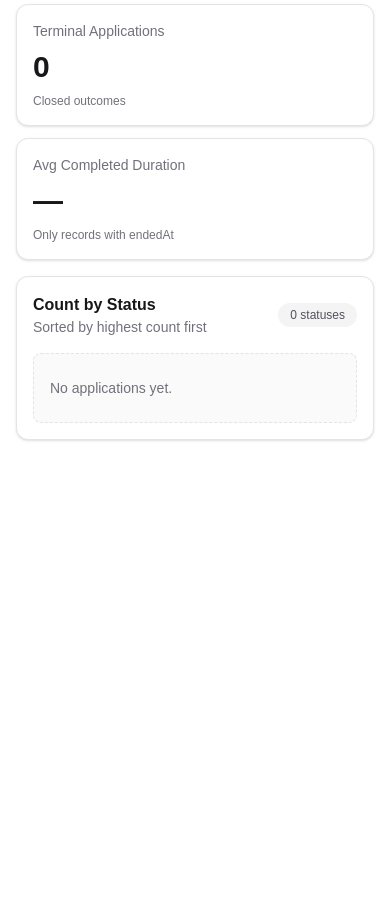
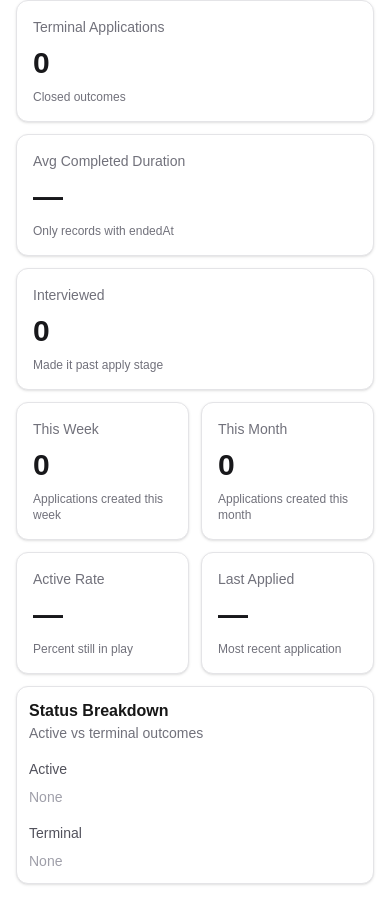
Before and after one commit to kngevrything/job-helper, a Next.js app in the folder job-tracker/: page / in a window 390 px wide. Shown: the part 1669-2569 px from the top of the page. Before the commit the page ends 2125 px from the top, so only its background shows below. Built offline with nearby package versions, Linux system fonts and the light colour scheme; no server answers; the database is empty.

Commit message:
feat: refactor job application status handling and update dashboard metrics

```diff
--- a/job-tracker/src/app/MainClient.tsx
+++ b/job-tracker/src/app/MainClient.tsx
@@ -1,7 +1,7 @@
 "use client";
 
 import { useEffect, useState } from "react";
-import { JOB_APPLICATION_STATUSES } from "@/lib/jobApplicationStatuses";
+import { APPLICATION_STATUSES } from "@/lib/status";
 
 type Application = {
   _id: string;
@@ -96,7 +96,7 @@ export default function MainClient() {
       "No Response, Job Closed",
       "Ghosted",
       "Disappeared",
-      "Made 2nd, Declined to Proceed",
+      "2nd Round, Declined to Proceed",
     ].includes(status);
   }
 
@@ -319,7 +319,7 @@ export default function MainClient() {
         "No Response, Job Closed",
         "Ghosted",
         "Disappeared",
-        "Made 2nd, Declined to Proceed",
+        "2nd Round, Declined to Proceed",
       ].includes(app.status)
     ).length,
   };
@@ -509,7 +509,7 @@ export default function MainClient() {
                 className="rounded-xl border border-slate-300 bg-white px-3 py-2 text-sm outline-none transition focus:border-slate-500 focus:ring-2 focus:ring-slate-200"
               >
                 <option value="All">All Statuses</option>
-                {JOB_APPLICATION_STATUSES.map((status) => (
+                {APPLICATION_STATUSES.map((status) => (
                   <option key={status} value={status}>
                     {status}
                   </option>
@@ -664,7 +664,7 @@ export default function MainClient() {
                         disabled={updating}
                         className="w-full rounded-xl border border-slate-300 bg-white px-3 py-2 text-sm outline-none transition focus:border-slate-500 focus:ring-2 focus:ring-slate-200"
                       >
-                        {JOB_APPLICATION_STATUSES.map((status) => (
+                        {APPLICATION_STATUSES.map((status) => (
                           <option key={status} value={status}>
                             {status}
                           </option>
--- a/job-tracker/src/app/api/job-applications/[id]/status/route.ts
+++ b/job-tracker/src/app/api/job-applications/[id]/status/route.ts
@@ -2,19 +2,7 @@ import { NextResponse } from "next/server";
 import { connectToDatabase } from "@/lib/db/mongoose";
 import { JobApplication } from "@/models/JobApplication";
 import { jobApplicationStatusSchema } from "@/lib/validation/jobApplication";
-
-const TERMINAL_STATUSES = new Set([
-  "Rejected, No Interview",
-  "Closed, No Interview",
-  "1st Round Exit",
-  "2nd Round Exit",
-  "3rd Round Exit",
-  "Final Round Exit",
-  "No Response, Job Closed",
-  "Ghosted",
-  "Disappeared",
-  "Made 2nd, Declined to Proceed",
-]);
+import { isTerminalStatus } from "@/lib/status"
 
 type RouteContext = {
   params: Promise<{
@@ -37,7 +25,7 @@ export async function PATCH(req: Request, context: RouteContext) {
     }
 
     const status = parsed.data;
-    const isTerminal = TERMINAL_STATUSES.has(status);
+    const isTerminal = isTerminalStatus(status);
 
     await connectToDatabase();
 
--- a/job-tracker/src/app/dashboard.tsx
+++ b/job-tracker/src/app/dashboard.tsx
@@ -1,5 +1,6 @@
 // src/app/dashboard.tsx
 import { getDashboardSummary } from "@/lib/dashboard"
+import { TERMINAL_STATUSES, isTerminalStatus } from "@/lib/status"
 
 function formatAverageDays(value: number | null) {
   if (value === null) return "—"
@@ -9,8 +10,23 @@ function formatAverageDays(value: number | null) {
 export default async function Dashboard() {
   const summary = await getDashboardSummary()
 
+  const activeStatuses = summary.statusCounts.filter(
+    (item) => !isTerminalStatus(item.status)
+  )
+
+  const terminalStatuses = summary.statusCounts.filter((item) =>
+    isTerminalStatus(item.status)
+  )
+
+  const activeRate =
+  summary.totalApplications > 0
+    ? Math.round(
+        (summary.activeApplications / summary.totalApplications) * 100
+      )
+    : null
+
   return (
-    <section className="space-y-4">
+    <section className="space-y-3">
       <div>
         <h2 className="text-xl font-semibold tracking-tight">Dashboard</h2>
         <p className="text-sm text-zinc-500">
@@ -18,7 +34,7 @@ export default async function Dashboard() {
         </p>
       </div>
 
-      <div className="grid grid-cols-1 gap-3 md:grid-cols-2 xl:grid-cols-4">
+      <div className="grid grid-cols-1 gap-3 md:grid-cols-2 xl:grid-cols-5">
         <SummaryCard
           label="Total Applications"
           value={summary.totalApplications}
@@ -39,28 +55,59 @@ export default async function Dashboard() {
           value={formatAverageDays(summary.averageCompletedDurationDays)}
           subtext="Only records with endedAt"
         />
+        <SummaryCard
+          label="Interviewed"
+          value={summary.interviewedApplications}
+          subtext="Made it past apply stage"
+        />
+      </div>
+      <div className="grid grid-cols-2 gap-3 md:grid-cols-4">
+        <SummaryCard
+          label="This Week"
+          value={summary.applicationsThisWeek}
+          subtext="Applications created this week"
+        />
+
+        <SummaryCard
+          label="This Month"
+          value={summary.applicationsThisMonth}
+          subtext="Applications created this month"
+        />
+
+        <SummaryCard
+          label="Active Rate"
+          value={activeRate !== null ? `${activeRate}%` : "—"}
+          subtext="Percent still in play"
+        />
+
+        <SummaryCard
+          label="Last Applied"
+          value={
+            summary.newestApplicationDate
+              ? new Date(summary.newestApplicationDate).toLocaleDateString()
+              : "—"
+          }
+          subtext="Most recent application"
+        />
       </div>
 
-      <div className="rounded-xl border border-zinc-200 bg-white p-4 shadow-sm">
-        <div className="mb-4 flex items-center justify-between">
+      <div className="rounded-xl border border-zinc-200 bg-white p-3 shadow-sm space-y-4">
         <div>
-            <h3 className="text-base font-semibold">Count by Status</h3>
+          <h3 className="text-base font-semibold">Status Breakdown</h3>
           <p className="text-sm text-zinc-500">
-              Sorted by highest count first
+            Active vs terminal outcomes
           </p>
         </div>
-          <div className="rounded-full bg-zinc-100 px-3 py-1 text-xs font-medium text-zinc-600">
-            {summary.statusCounts.length} statuses
-          </div>
-        </div>
 
-        {summary.statusCounts.length === 0 ? (
-          <div className="rounded-lg border border-dashed border-zinc-200 bg-zinc-50 px-4 py-6 text-sm text-zinc-500">
-            No applications yet.
-          </div>
+        {/* Active */}
+        <div>
+          <div className="mb-2 text-sm font-medium text-zinc-600">Active</div>
+
+          {activeStatuses.length === 0 ? (
+            <div className="text-sm text-zinc-400">None</div>
           ) : (
             <div className="grid grid-cols-1 gap-2 md:grid-cols-2 xl:grid-cols-3">
-            {summary.statusCounts.map((item) => {
+              {activeStatuses.map((item) => {
                 const maxCount = summary.statusCounts[0]?.count ?? 1
                 const percent =
                   maxCount > 0 ? Math.max((item.count / maxCount) * 100, 6) : 0
@@ -68,7 +115,7 @@ export default async function Dashboard() {
                 return (
                   <div
                     key={item.status}
-                  className="rounded-lg border border-zinc-200 bg-zinc-50/70 p-3"
+                    className="rounded-lg border border-zinc-200 bg-zinc-50/40 p-3"
                   >
                     <div className="mb-2 flex items-start justify-between gap-3">
                       <div className="min-w-0 text-sm font-medium text-zinc-800">
@@ -81,7 +128,7 @@ export default async function Dashboard() {
 
                     <div className="h-2 overflow-hidden rounded-full bg-zinc-200">
                       <div
-                      className="h-full rounded-full bg-zinc-700 transition-all"
+                        className="h-full rounded-full bg-zinc-700"
                         style={{ width: `${percent}%` }}
                       />
                     </div>
@@ -90,6 +137,47 @@ export default async function Dashboard() {
               })}
             </div>
           )}
+        </div>
+
+        {/* Terminal */}
+        <div>
+          <div className="mb-2 text-sm font-medium text-zinc-600">Terminal</div>
+
+          {terminalStatuses.length === 0 ? (
+            <div className="text-sm text-zinc-400">None</div>
+          ) : (
+            <div className="grid grid-cols-1 gap-2 md:grid-cols-2 xl:grid-cols-3">
+              {terminalStatuses.map((item) => {
+                const maxCount = summary.statusCounts[0]?.count ?? 1
+                const percent =
+                  maxCount > 0 ? Math.max((item.count / maxCount) * 100, 6) : 0
+
+                return (
+                  <div
+                    key={item.status}
+                    className="rounded-lg border border-zinc-200 bg-zinc-50/40 px-3 py-2"
+                  >
+                    <div className="mb-2 flex items-start justify-between gap-3">
+                      <div className="min-w-0 text-sm text-zinc-600">
+                        {item.status}
+                      </div>
+                      <div className="shrink-0 rounded-md bg-white px-2 py-1 text-sm font-semibold text-zinc-600 border border-zinc-200">
+                        {item.count}
+                      </div>
+                    </div>
+
+                    <div className="h-2 overflow-hidden rounded-full bg-zinc-200">
+                      <div
+                        className="h-full rounded-full bg-zinc-400"
+                        style={{ width: `${percent}%` }}
+                      />
+                    </div>
+                  </div>
+                )
+              })}
+            </div>
+          )}
+        </div>
       </div>
     </section>
   )
--- a/job-tracker/src/lib/jobApplicationStatuses.ts
+++ /dev/null
@@ -1,20 +0,0 @@
-export const JOB_APPLICATION_STATUSES = [
-    "Tailoring",
-    "Applied",
-    "1st Interview Done",
-    "1st Round Exit",
-    "2nd Round Exit",
-    "3rd Round Exit",
-    "Final Round Scheduled",
-    "Final Round Exit",
-    "Made 2nd, Declined to Proceed",
-    "Rejected, No Interview",
-    "Closed, No Interview",
-    "No Response, Job Closed",
-    "Ghosted",
-    "Disappeared",
-
-] as const;
-
-export type JobApplicationStatus =
-  (typeof JOB_APPLICATION_STATUSES)[number];
--- /dev/null
+++ b/job-tracker/src/lib/status.ts
@@ -0,0 +1,33 @@
+export const APPLICATION_STATUSES = [
+  "Tailoring",
+  "Applied",
+  "1st Interview Done",
+  "Final Round Scheduled",
+  "Rejected, No Interview",
+  "Closed, No Interview",
+  "1st Round Exit",
+  "2nd Round Exit",
+  "3rd Round Exit",
+  "Final Round Exit",
+  "No Response, Job Closed",
+  "Ghosted",
+  "Disappeared",
+  "2nd Round, Declined to Proceed",
+] as const
+
+export const TERMINAL_STATUSES = [
+  "Rejected, No Interview",
+  "Closed, No Interview",
+  "1st Round Exit",
+  "2nd Round Exit",
+  "3rd Round Exit",
+  "Final Round Exit",
+  "No Response, Job Closed",
+  "Ghosted",
+  "Disappeared",
+  "2nd Round, Declined to Proceed",
+] as const
+
+export function isTerminalStatus(status: string): boolean {
+  return TERMINAL_STATUSES.includes(status as (typeof TERMINAL_STATUSES)[number])
+}
--- a/job-tracker/src/lib/validation/jobApplication.ts
+++ b/job-tracker/src/lib/validation/jobApplication.ts
@@ -1,5 +1,5 @@
 import { z } from "zod";
-import { JOB_APPLICATION_STATUSES } from "@/lib/jobApplicationStatuses";
+import { APPLICATION_STATUSES } from "@/lib/status";
 
 export const jobApplicationInputSchema = z.object({
   company: z.string().trim().min(1, "Company is required."),
@@ -9,7 +9,7 @@ export const jobApplicationInputSchema = z.object({
   createFiles: z.boolean(),
 });
 
-export const jobApplicationStatusSchema = z.enum(JOB_APPLICATION_STATUSES);
+export const jobApplicationStatusSchema = z.enum(APPLICATION_STATUSES);
 
 export type JobApplicationInput = z.infer<typeof jobApplicationInputSchema>;
 export type JobApplicationStatusInput = z.infer<
```
Also changed, not shown: job-tracker/src/lib/dashboard.ts (+66 -14 lines). Lines whose indentation alone changed are shown as unchanged.
